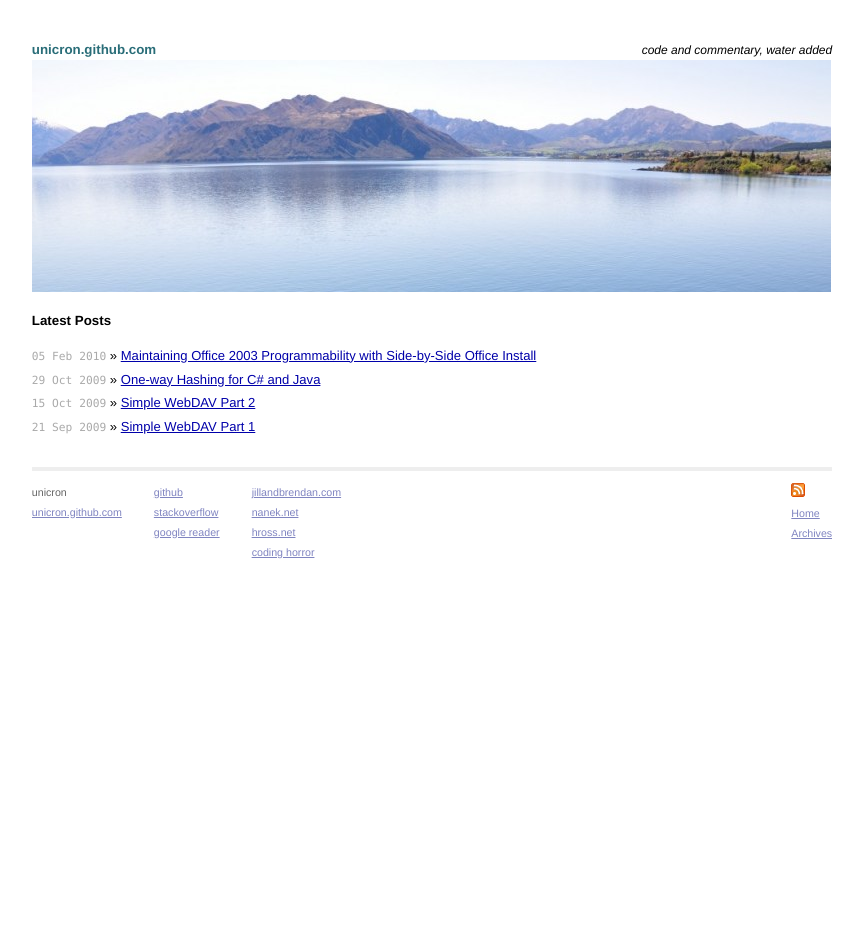
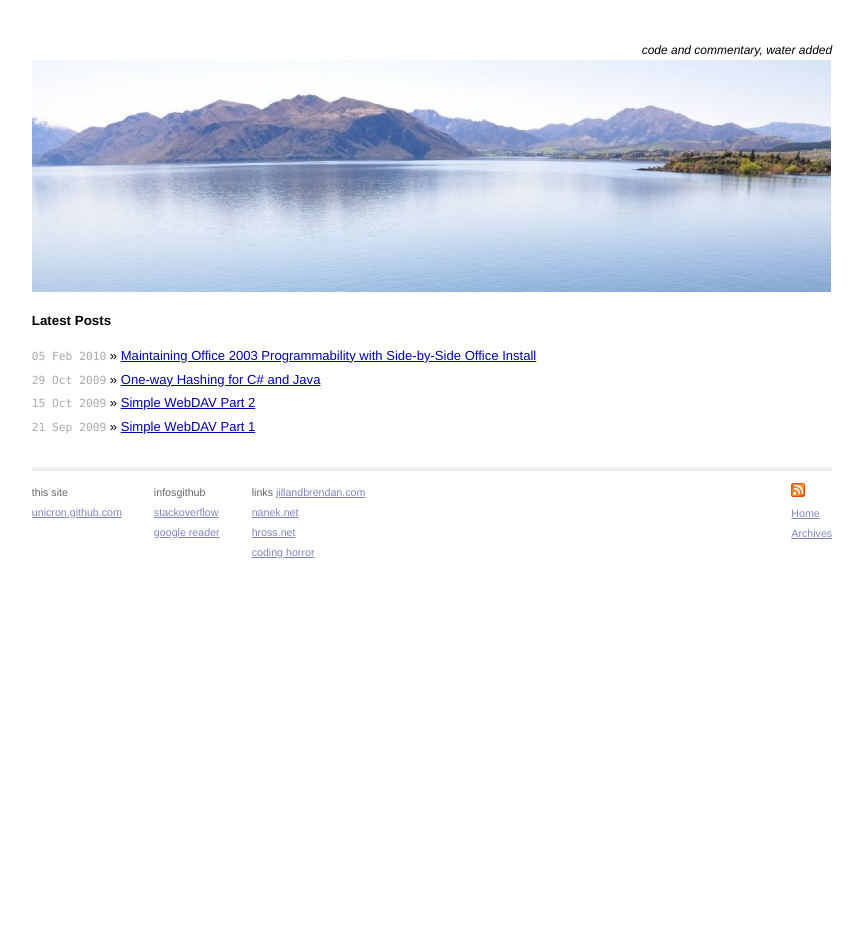
Before and after one commit to unicron/unicron.github.com, a Jekyll site: the page built from index.html, in a window 1280 px wide. Shown: the whole page, without its empty margins (208-1072 px from the left). Built offline with Jekyll 4.4.1, drawn with Linux system fonts in a browser that asks for light colours.

Commit message:
format change

```diff
--- a/_layouts/default.html
+++ b/_layouts/default.html
@@ -31,8 +31,8 @@
 
 <div class="site">
   <div class="title">
-    <a href="/">unicron.github.com</a> <div class="subhead">code and commentary, water added</div>
-    <img src="/images/header1.jpg" />
+    <a href="/"><div class="subhead">code and commentary, water added</div>
+    <img src="/images/header1.jpg" /></a>
   </div>
 
   {{ content }}
@@ -40,12 +40,13 @@
   <div class="footer">
     <div class="contact">
       <p>
-        unicron<br />
+        this site<br />
     	<a href="http://unicron.github.com/">unicron.github.com</a><br />
       </p>
     </div>
     <div class="contact">
       <p>
+	    <span>infos</span
         <a href="http://github.com/unicron/">github</a><br />
         <a href="http://stackoverflow.com/users/151234/unicron">stackoverflow</a><br />
         <a href="http://www.google.com/reader/shared/unicron">google reader</a>
@@ -53,6 +54,7 @@
     </div>
 	<div class="contact">
 	  <p>
+	    <span>links</span>
 	    <a href="http://jillandbrendan.com/">jillandbrendan.com</a><br />
 		<a href="http://nanek.net/">nanek.net</a><br />
 		<a href="http://hross.net/">hross.net</a><br />
```
